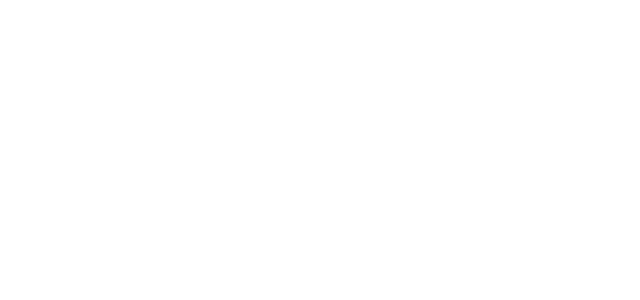
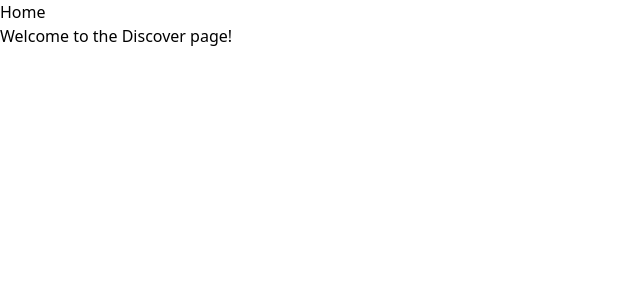
Before and after one commit to pgm-2526-atwork-4/afstudeerproject-pgm-lukaverv, a Nuxt app: page /discover in a window 1280 px wide. Before the commit this address had no page. Shown: the top 300 px of the page, without its empty margins (0-640 px from the left). Built offline with nearby package versions, Linux system fonts and the light colour scheme.

Commit message:
seperated auth pages into an "auth" folder to keep files organized

```diff
--- a/app/pages/auth/login/index.vue
+++ b/app/pages/auth/login/index.vue
@@ -50,7 +50,7 @@
 
       <div class="text-center mt-4 text-sm text-gray-600">
         New here?
-        <NuxtLink to="/register" class="text-blue-500 hover:underline"
+        <NuxtLink to="/auth/register" class="text-blue-500 hover:underline"
           >Create</NuxtLink
         >
         your account.<br />
--- a/app/pages/auth/register/index.vue
+++ b/app/pages/auth/register/index.vue
@@ -45,7 +45,7 @@
 
       <div class="text-center mt-4 text-sm text-gray-600">
         Already have an account?
-        <NuxtLink to="/login" class="text-blue-500 hover:underline"
+        <NuxtLink to="/auth/login" class="text-blue-500 hover:underline"
           >Sign in</NuxtLink
         >
       </div>
--- /dev/null
+++ b/app/pages/discover/index.vue
@@ -0,0 +1,6 @@
+<template>
+  <div>
+    <h1>Home</h1>
+    <p>Welcome to the Discover page!</p>
+  </div>
+</template>
```
